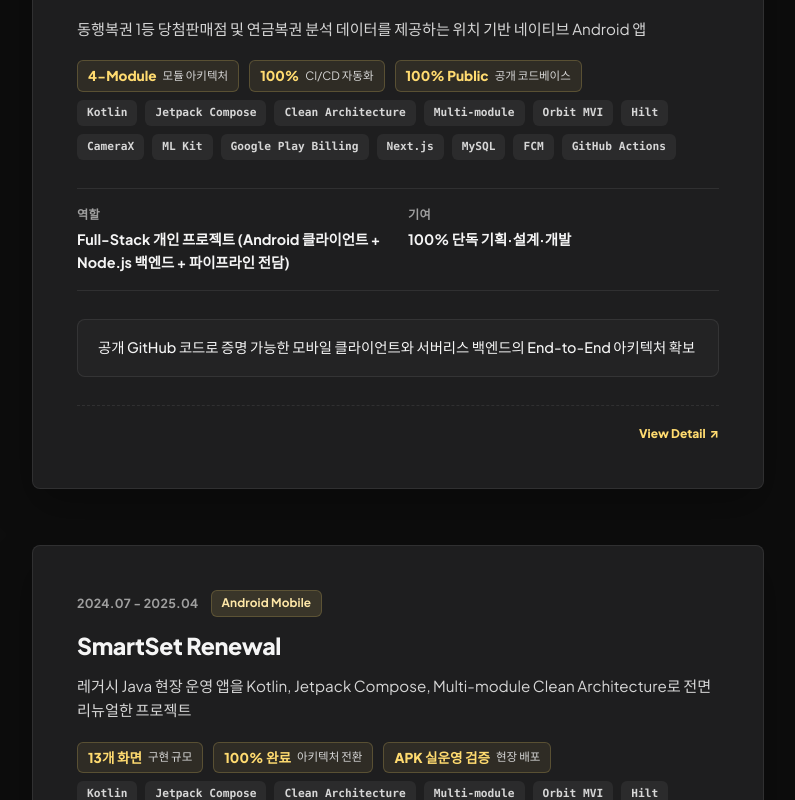
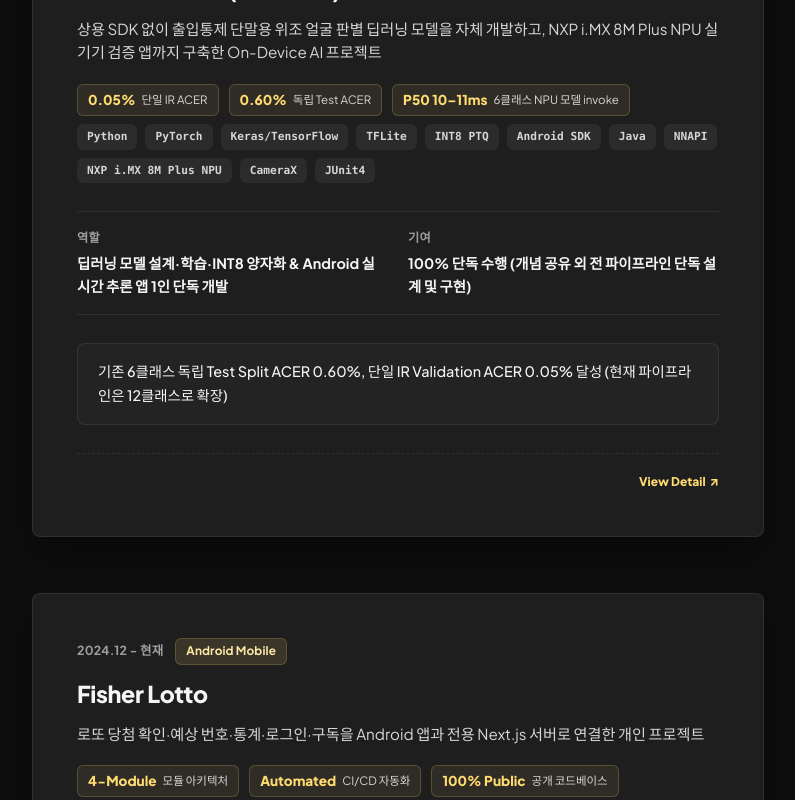
Before and after one commit to E1jeong/portfolio, a Next.js app: page / in a window 1280 px wide. Shown: the part 1560-2360 px from the top of the page, without its empty margins (428-1223 px from the left). Built offline with nearby package versions, Linux system fonts and the light colour scheme; a web font is replaced by a local one.

Commit message:
fix: align portfolio claims with verified evidence

```diff
--- a/data/portfolio.ts
+++ b/data/portfolio.ts
@@ -147,7 +147,20 @@ export const skillGroups = [
   }
 ];
 
-export const projects: Project[] = [
+const projectOrder = [
+  "ubio-n-face-pro",
+  "anti-spoofing-ai",
+  "fisherlotto",
+  "renew-smartset",
+  "smartset"
+];
+
+const projectRank = (id: string) => {
+  const index = projectOrder.indexOf(id);
+  return index === -1 ? projectOrder.length : index;
+};
+
+export const projects: Project[] = ([
   {
     id: "ubio-n-face-pro",
     name: "UBio-N Face Pro",
@@ -171,7 +184,7 @@ export const projects: Project[] = [
     ],
     highlights: [
       "AIDL IPC 기반 프로세스 간 통신 설계 및 QR/NFC/EAP-TLS 멀티 인증 시나리오 확장",
-      "단말 관리 플랫폼 연동 중 JSON 정수형 초과로 인한 크래시를 BigDecimal 커스텀 어댑터로 해결",
+      "단말 관리 플랫폼의 범위 초과 정수 응답에 BigDecimal 커스텀 어댑터를 적용해 RQA 이슈의 수동 재현이 중단되도록 개선",
       "FeliCa 대용량 스마트카드 오프라인 로컬 캐싱 최적화 및 Wiegand 비트 패리티 정합성 확보"
     ],
     outcomes: [
@@ -196,7 +209,7 @@ export const projects: Project[] = [
       "FeliCa IDm 스마트카드 메모리 Lookup 캐시 계층 도입 및 Wiegand 비트 패리티 동적 매칭"
     ],
     result:
-      "고객사 요구 기능을 기존 제품 구조에 완벽히 통합하여 사내 RQA 97.5% 종결 및 NEC 고객사 25건 이슈 전건 해결을 달성하며 6차 릴리즈 검수를 통과했습니다.",
+      "고객사 요구 기능을 기존 제품 구조에 통합하고 사내 RQA 121건 중 118건을 종결했으며, NEC 고객사 검수 이슈 25건을 해결해 6차 릴리즈 검수를 통과했습니다.",
     metrics: [
       {
         label: "사내 RQA 이슈 종결",
@@ -227,7 +240,7 @@ export const projects: Project[] = [
           "수용평가(RQA) 단계에서 단말 제어 연동 테스트를 통과하여, 외부 프로세스 연동 시의 동작 신뢰성을 개선했습니다."
       },
       {
-        title: "WPA2-Enterprise (EAP-TLS) 사설 RADIUS 환경 보안 암호화 인증 우회 취약점 해결",
+        title: "WPA2-Enterprise (EAP-TLS) 사설 RADIUS 환경 인증서 검증 강화",
         description:
           "고안전성 기업용 출입문 Wi-Fi 인프라 연결 시, 표준 TLS 암호화 핸드셰이크를 준수하고 인증서 정합성을 통제하여 중간자 공격(MITM) 및 보안 우회 가능성을 줄이는 통신 보안 강화 작업입니다.",
         challenge:
@@ -246,7 +259,7 @@ export const projects: Project[] = [
         solution:
           "파서 단에 정수형 초과 데이터 유입을 유연하게 소화하도록 BigDecimal을 활용한 커스텀 SafeIntegerAdapter를 작성해 파서에 주입하고, 설정값 파싱 완료 전후 비교 및 URL 값 유효성 정규식 검증 레이어를 도입했습니다.",
         outcome:
-          "플랫폼 서버 장애나 비정상 데이터 유입 환경에서도 단말이 크래시 없이 안정적으로 구동되도록 런타임 안정성을 개선했습니다."
+          "변경 후 해당 RQA 시나리오가 수동 테스트에서 더 이상 재현되지 않았고 동일 후속 이슈가 접수되지 않았습니다. 전체 크래시율이나 전후 정량 수치는 측정하지 않았습니다."
       },
       {
         title: "MediaPipe Tasks Vision 기반 랜드마크 분석 제스처(Gesture) 오인식 개선 알고리즘",
@@ -291,10 +304,10 @@ export const projects: Project[] = [
     id: "fisherlotto",
     name: "Fisher Lotto",
     summary:
-      "동행복권 1등 당첨판매점 및 연금복권 분석 데이터를 제공하는 위치 기반 네이티브 Android 앱",
-    period: "2025.04 - 2025.06",
+      "로또 당첨 확인·예상 번호·통계·로그인·구독을 Android 앱과 전용 Next.js 서버로 연결한 개인 프로젝트",
+    period: "2024.12 - 현재",
     type: "Android Mobile",
-    role: "Full-Stack 개인 프로젝트 (Android 클라이언트 + Node.js 백엔드 + 파이프라인 전담)",
+    role: "Full-Stack 개인 프로젝트 (Android 클라이언트 + Next.js 백엔드 + 배포 파이프라인 전담)",
     contribution: "100% 단독 기획·설계·개발",
     stack: [
       "Kotlin",
@@ -317,13 +330,13 @@ export const projects: Project[] = [
       "Next.js App Router BFF 서버에서 영수증 서버 검증 및 KFTC 오픈뱅킹 OAuth 2.0 연동"
     ],
     outcomes: [
-      "공개 GitHub 코드로 증명 가능한 모바일 클라이언트와 서버리스 백엔드의 End-to-End 아키텍처 확보",
-      "클라이언트에 민감 키를 일절 노출하지 않고 BFF로 안전하게 분리하는 보안 인증/결제 구조 완성"
+      "공개 GitHub 코드로 확인 가능한 모바일 클라이언트와 전용 백엔드의 End-to-End 아키텍처 확보",
+      "Google Play Closed Testing에 v0.0.7을 출시하고 결제·구독 만료·FCM 흐름을 실기기에서 검증"
     ],
     evidence: [
       "FisherLotto Android GitHub: https://github.com/E1jeong/FisherLotto",
       "lotto-sub-backend GitHub: https://github.com/E1jeong/lotto-sub-backend",
-      "GitHub Actions CI/CD 파이프라인 및 Vercel 배포 내역"
+      "GitHub Actions 배포 파이프라인 및 Gabia/PM2 운영 기록"
     ],
     confidence: "git",
     background:
@@ -333,12 +346,12 @@ export const projects: Project[] = [
     actions: [
       "app/presentation/domain/data 4모듈 설계 및 순수 Kotlin domain 모듈 분리",
       "Orbit MVI 상태 관리와 Hilt DI를 결합한 단방향 데이터 흐름 구축",
-      "CameraX ImageAnalysis와 ML Kit를 활용한 0.1초 즉각 QR 당첨 대조 구현",
+      "CameraX ImageAnalysis와 ML Kit를 활용한 QR 당첨 대조 구현",
       "Next.js BFF 서버 구축 및 Google Cloud Pub/Sub Webhook 기반 영수증 검증 연동",
-      "GitHub Actions를 통한 빌드/테스트 자동화 및 Vercel 서버리스 배포 파이프라인 구축"
+      "GitHub Actions를 통한 빌드/배포 자동화 및 Gabia PM2 운영 파이프라인 구축"
     ],
     result:
-      "Android 앱부터 BFF 서버, 인증, 결제, 푸시, CI/CD까지 전 과정을 직접 설계하여 공개 GitHub로 확인 가능한 고완성도 서비스 구조를 구축했습니다.",
+      "Android 앱부터 전용 서버, 인증, 결제, 푸시, CI/CD까지 직접 설계하고 Google Play Closed Testing에서 핵심 결제·알림 흐름을 검증했습니다. 프로덕션 공개 배포는 준비 중입니다.",
     metrics: [
       {
         label: "모듈 아키텍처",
@@ -347,8 +360,8 @@ export const projects: Project[] = [
       },
       {
         label: "CI/CD 자동화",
-        value: "100%",
-        description: "GitHub Actions + Vercel Serverless"
+        value: "Automated",
+        description: "GitHub Actions + Gabia/PM2"
       },
       {
         label: "공개 코드베이스",
@@ -388,7 +401,7 @@ export const projects: Project[] = [
         solution:
           "CameraX ImageAnalysis 유즈케이스와 Google ML Kit 바코드 스캐너를 결합하고, 백그라운드 Executor에서 실시간 URL 파싱 및 정규식 검증 엔진을 구동했습니다.",
         outcome:
-          "카메라 뷰파인더 딜레이 없이 0.1초 내 즉각적인 QR 인식 및 당첨 결과 오버레이 표시를 구현했습니다."
+          "카메라 뷰파인더 흐름에서 QR 인식과 당첨 결과 오버레이 표시를 구현했습니다."
       }
     ],
     learning:
@@ -433,7 +446,7 @@ export const projects: Project[] = [
     ],
     confidence: "git",
     background:
-      "기존 Java 기반 현장 운영 앱(SmartSet)의 구조적 한계(XML UI, 단일 모듈, 직접 DB 접근)를 극복하고, 현장 업무 흐름(설치·AS·검침·사진·지도)을 완벽히 보존하면서 최신 아키텍처로 전환하기 위해 진행된 전면 리뉴얼 프로젝트였습니다.",
+      "기존 Java 기반 현장 운영 앱(SmartSet)의 구조적 한계(XML UI, 단일 모듈, 직접 DB 접근)를 극복하고, 주요 현장 업무 흐름(설치·AS·검침·사진·지도)을 유지하면서 최신 아키텍처로 전환하기 위해 진행된 전면 리뉴얼 프로젝트였습니다.",
     problem:
       "수천 줄 단위의 액티비티 결합도를 해체하고, 서버에서 제공하는 원시 SQLite DB를 Room 엔티티로 무손실 이관하며, 현장 작업자의 기존 업무 플로우를 중단 없이 재현해야 했습니다.",
     actions: [
@@ -444,7 +457,7 @@ export const projects: Project[] = [
       "CameraX QR 스캔, Google Maps Compose 마커 클러스터링, 사진 압축 업로드 통합"
     ],
     result:
-      "기존 현장 업무 흐름을 100% 보존하면서 최신 Android 아키텍처로 전면 전환을 완료하여, 향후 기능 추가와 유지보수가 용이한 기반을 확립했습니다.",
+      "기존 주요 현장 업무 흐름을 유지하면서 최신 Android 아키텍처로 전환하여, 향후 기능 추가와 유지보수가 용이한 기반을 확립했습니다.",
     metrics: [
       {
         label: "구현 규모",
@@ -453,13 +466,13 @@ export const projects: Project[] = [
       },
       {
         label: "아키텍처 전환",
-        value: "100% 완료",
+        value: "핵심 구조 구현",
         description: "Java/XML ➔ Kotlin Compose Multi-module"
       },
       {
-        label: "현장 배포",
-        value: "APK 실운영 검증",
-        description: "설치팀/개발팀/영업팀 실운영 배포 및 비교 검증"
+        label: "현장 검증",
+        value: "병행 비교",
+        description: "기존 앱과 함께 검증; 전면 전환 전 퇴사"
       }
     ],
     features: [
@@ -472,7 +485,7 @@ export const projects: Project[] = [
         solution:
           "계층별 단방향 의존성 규칙을 강제하고, Orbit MVI와 Hilt 의존성 주입을 적용하여 화면 상태(State)와 비즈니스 UseCase를 명확히 격리했습니다.",
         outcome:
-          "Compose Screen 13개, ViewModel 8개, UseCase 21개를 체계적으로 분리하여 기능 추가 및 유지보수성을 극대화했습니다."
+          "Compose Screen 13개, ViewModel 8개, UseCase 21개를 분리하여 기능 추가와 유지보수를 위한 구조적 기반을 마련했습니다."
       },
       {
         title: "서버 SQLite 파일에서 Room 데이터베이스로의 트랜잭션 마이그레이션",
@@ -483,7 +496,7 @@ export const projects: Project[] = [
         solution:
           "전용 SqliteToRoomImporter 계층을 설계하여 트랜잭션 단위로 데이터 유효성을 검증하고, Room DAO 엔티티 매퍼를 통해 안전하게 데이터를 주입했습니다.",
         outcome:
-          "데이터 손실이나 스키마 충돌 없이 현장 검침/설치 데이터의 정합성을 100% 보장하는 마이그레이션 파이프라인을 완성했습니다."
+          "테이블 매핑과 트랜잭션 경계를 명시해 현장 검침·설치 데이터를 Room으로 이관하는 파이프라인을 구현했습니다."
       },
       {
         title: "Google Maps Compose 및 CameraX 결합 현장 작업 흐름 통합",
@@ -494,7 +507,7 @@ export const projects: Project[] = [
         solution:
           "Google Maps Compose와 Marker 클러스터링을 적용하고, CameraX 촬영 이미지를 비동기로 압축하여 업로드 큐에서 순차 처리하도록 최적화했습니다.",
         outcome:
-          "현장 기사들이 설치 위치 확인부터 단말 QR 인식, 완공 사진 등록까지 하나의 앱 흐름 안에서 중단 없이 수행할 수 있도록 완성했습니다."
+          "설치 위치 확인, 단말 QR 인식, 완공 사진 등록을 하나의 앱 흐름으로 통합하고 기존 앱과 병행하는 현장 검증까지 진행했습니다."
       }
     ],
     learning:
@@ -615,14 +628,14 @@ export const projects: Project[] = [
       "JUnit4"
     ],
     highlights: [
-      "RGB·IR 듀얼 입력 6클래스 분류 설계 및 subject 단위 Group K-Fold로 인물 데이터 누수 원천 차단",
+      "기존 RGB·IR 6클래스 검증 기준을 구축하고, 현재 12클래스·덴탈 마스크 처리까지 확장",
       "Keras MobileNetV2 기반 INT8 PTQ 양자화로 Float32 대비 손실 없는 Near-Zero Loss 달성",
-      "NXP i.MX 8M Plus NPU(NNAPI) 실기기에서 추론 속도 P50 10ms 확보 및 실시간 듀얼 카메라 추론 파이프라인 구축",
+      "기존 6클래스 고정 IR 모델을 NXP i.MX 8M Plus NPU(NNAPI)에서 invoke P50 10–11ms로 구동하고, 별도의 RGB/IR 듀얼 카메라 추론 파이프라인 구축",
       "시각적으로 판별하기 어려운 경계값(79.9% vs 80.0%)과 BMP 헤더/바이트 순서를 검증하는 17개 JVM 단위 테스트 구축"
     ],
     outcomes: [
-      "독립 Test Split ACER 0.60%, 최신 단일 IR 모델 ACER 0.05% 달성 (보안 목표 2.0% 대비 대폭 초과 달성)",
-      "NXP i.MX 8M Plus NPU 하드웨어에서 실시간 온디바이스 라이브니스 추론(P50 10ms) 구동 검증 완료"
+      "기존 6클래스 독립 Test Split ACER 0.60%, 단일 IR Validation ACER 0.05% 달성 (현재 파이프라인은 12클래스로 확장)",
+      "기존 6클래스 고정 IR 모델의 NXP i.MX 8M Plus NPU invoke 지연(P50 10–11ms)과 앱 End-to-End 지연(P50 47–49ms)을 각각 실기기에서 검증"
     ],
     evidence: [
       "GitHub access-liveness-model (Python 학습 및 양자화 파이프라인 코드)",
@@ -635,19 +648,19 @@ export const projects: Project[] = [
     problem:
       "정확도 손실 없이 모델을 INT8 정수형으로 양자화하여 임베디드 NPU에 배포해야 했으며, 카메라 스트림 전처리와 NPU 추론 지연시간을 실시간(Real-time) 수준으로 유지하고, 미세한 확률 변동 속에서도 측정 신뢰성을 엄격히 확보해야 했습니다.",
     actions: [
-      "RGB/IR 듀얼 입력 6클래스 분류 데이터셋(14,400장) 구축 및 Subject 단위 Group K-Fold 적용",
+      "RGB/IR 듀얼 입력 6클래스 분류 데이터셋(14,398장: Train 12,000 / Val 1,200 / Test 1,198) 구축 및 Subject 단위 Group K-Fold 적용",
       "MobileNetV2 기반 양자화 친화적 구조 개조 및 Keras TFLite INT8 PTQ 파이프라인 수립",
       "Android 타깃 보드에서 RGB/IR 150ms 타임스탬프 허용 오차 기반 프레임 페어링 및 3-Executor 스레드 격리",
       "AI를 활용한 17개 JVM 단위 테스트로 확률 판정 경계값(79.9% vs 80.0%) 및 24-bit BMP 바이트 정합성 잠금",
       "NPU BPCER 폭등 현상의 원인을 역추적하여 평가 스크립트 정규화 버그 규명 및 NNAPI 캐싱 장애 해결"
     ],
     result:
-      "보안 목표치(2.0%)를 압도하는 ACER 0.05%(단일 IR) 및 0.60%(Test split)를 달성하고, Float32 대비 정확도 손실 없는 INT8 양자화 모델을 실물 NPU 하드웨어에서 P50 10ms 속도로 실시간 구동하는 데 성공했습니다.",
+      "기존 6클래스 기준 ACER 0.05%(단일 IR Validation) 및 0.60%(독립 Test split)를 달성하고, 고정 IR INT8 모델의 실물 NPU invoke 지연을 P50 10–11ms로 검증했습니다. 현재 12클래스 파이프라인의 수치는 별도 Validation 범위로 관리합니다.",
     metrics: [
       {
         label: "단일 IR ACER",
         value: "0.05%",
-        description: "최신 IR 모델 검증 오차율 (보안 목표 2.0% 대비)"
+        description: "기존 6클래스 단일 IR Validation 오차율 (보안 목표 2.0% 대비)"
       },
       {
         label: "독립 Test ACER",
@@ -655,13 +668,13 @@ export const projects: Project[] = [
         description: "INT8 양자화 모델 고정 Test Split 평가 결과"
       },
       {
-        label: "실기기 NPU 추론 지연",
-        value: "P50 10ms",
-        description: "NXP i.MX 8M Plus NPU(NNAPI) 실시간 추론"
+        label: "6클래스 NPU 모델 invoke",
+        value: "P50 10–11ms",
+        description: "기존 고정 IR 모델, NXP i.MX 8M Plus NPU(NNAPI)"
       },
       {
         label: "학습 데이터셋 규모",
-        value: "14,400장",
+        value: "14,398장",
         description: "Train 12,000 / Val 1,200 / Test 1,198 (6개 클래스)"
       }
     ],
@@ -669,7 +682,7 @@ export const projects: Project[] = [
       {
         step: "01",
         title: "Dataset & Leakage Prevention",
-        desc: "RGB/IR 6클래스 14,400장 데이터셋 구축, Subject 단위 Group K-Fold로 인물 간 데이터 누수 원천 차단"
+        desc: "RGB/IR 6클래스 14,398장 데이터셋 구축, Subject 단위 Group K-Fold로 인물 간 데이터 누수 차단"
       },
       {
         step: "02",
@@ -714,7 +727,7 @@ export const projects: Project[] = [
         solution:
           "물리적 피실험자 매핑 기반 Subject Group K-Fold를 강제 적용해 진짜 성능을 검증하고, Conv1 가중치 전이 모드를 'mean'에서 'sum'으로 변경하여 초기 활성화 스케일 왜곡을 방지했습니다.",
         outcome:
-          "인물 누수를 완벽 차단한 상태에서 최신 단일 IR 모델 ACER 0.05%를 달성하여 보안 기준치(2.0%)를 크게 상회하는 정확도를 확보했습니다."
+          "인물 누수를 차단한 기존 6클래스 검증에서 단일 IR Validation ACER 0.05%를 달성했으며, 현재 12클래스 파이프라인과 구분해 관리합니다."
       },
       {
         title: "Keras MobileNetV2 기반 INT8 PTQ 양자화 및 Near-Zero Loss 달성",
@@ -736,7 +749,7 @@ export const projects: Project[] = [
         solution:
           "카메라 수신, 전처리/디텍션, NPU 추론의 책임을 3개의 독립적인 Single-thread Executor로 완전 분리하고, 150ms 타임스탬프 허용 오차(MAX_PAIR_DELTA_NS) 기반 프레임 페어링 큐를 설계했습니다.",
         outcome:
-          "카메라 프레임 누락 없이 실시간 듀얼 스트림을 안정적으로 동기화하며 NPU 실기기 추론(P50 10ms)을 달성했습니다."
+          "처리가 밀릴 때 프레임을 의도적으로 드롭해 카메라 콜백과 추론 큐의 적체를 막고, RGB/IR 페어링과 NPU 추론을 분리했습니다. 기존 6클래스 고정 IR 모델 invoke는 P50 10–11ms로 측정했습니다."
       },
       {
         title: "AI 활용 17개 JVM 단위 테스트 및 경계값(Edge-case) 회귀 방지",
@@ -747,7 +760,7 @@ export const projects: Project[] = [
         solution:
           "AI를 활용하여 100회 캡처 스케줄, LIVE 79.9% Rejected vs 80.0% Allowed 판정 경계, 24-bit BMP 헤더·4바이트 row padding·바이트 오더를 검증하는 17개 JVM 단위 테스트를 구축했습니다.",
         outcome:
-          "코드 리팩토링 및 NPU 드라이버 업데이트 시에도 핵심 비즈니스 로직과 파일 입출력의 무결성을 100% 보장하는 회귀 테스트 환경을 확보했습니다."
+          "코드 리팩토링 및 NPU 드라이버 업데이트 시 핵심 비즈니스 로직과 파일 입출력 회귀를 자동 탐지할 수 있는 테스트 환경을 확보했습니다."
       },
       {
         title: "NPU 평가 스크립트 정규화 버그 규명 및 NNAPI 캐싱 실패 원인 분석",
@@ -766,7 +779,9 @@ export const projects: Project[] = [
     publicDisclosure:
       "Python 학습 파이프라인(access-liveness-model)은 완전 공개되며, Android 검증 앱(android-anti-spoofing-lab)은 상용 SDK 및 단말 의존 코드를 마스킹한 후 본인 구현부(파이프라인·스레드·17개 단위테스트)를 중심으로 발췌 공개합니다."
   }
-];
+] satisfies Project[]).sort(
+  (left, right) => projectRank(left.id) - projectRank(right.id)
+);
 
 export const experiences: Experience[] = [
   {
@@ -775,7 +790,7 @@ export const experiences: Experience[] = [
     role: "Android Developer / 대리",
     period: "2025.04 - 현재",
     points: [
-      "상용 SDK 없이 출입통제 단말용 안티스푸핑 딥러닝 모델을 자체 개발하고 NXP i.MX 8M Plus NPU 실기기 추론(P50 10ms, ACER 0.05%) 배포를 완결했습니다.",
+      "상용 SDK 없이 출입통제 단말용 안티스푸핑 딥러닝 모델을 자체 개발하고, 기존 6클래스 모델의 NXP i.MX 8M Plus NPU 실기기 추론(P50 10–11ms 모델 invoke, Validation ACER 0.05%)을 검증했습니다.",
       "UBio-N Face Pro 일본 NEC 고객사향 시스템 앱의 AIDL IPC, EAP-TLS 네트워크 보안, JSON 파싱 방어, DB 암호화를 전담하여 6차 릴리즈 검수를 통과했습니다.",
       "AI를 활용한 17개 JVM 단위 테스트로 경계값 회귀를 차단하고, 사내 AI 활용 및 기술 보고서 작성을 지원했습니다."
     ]
```
